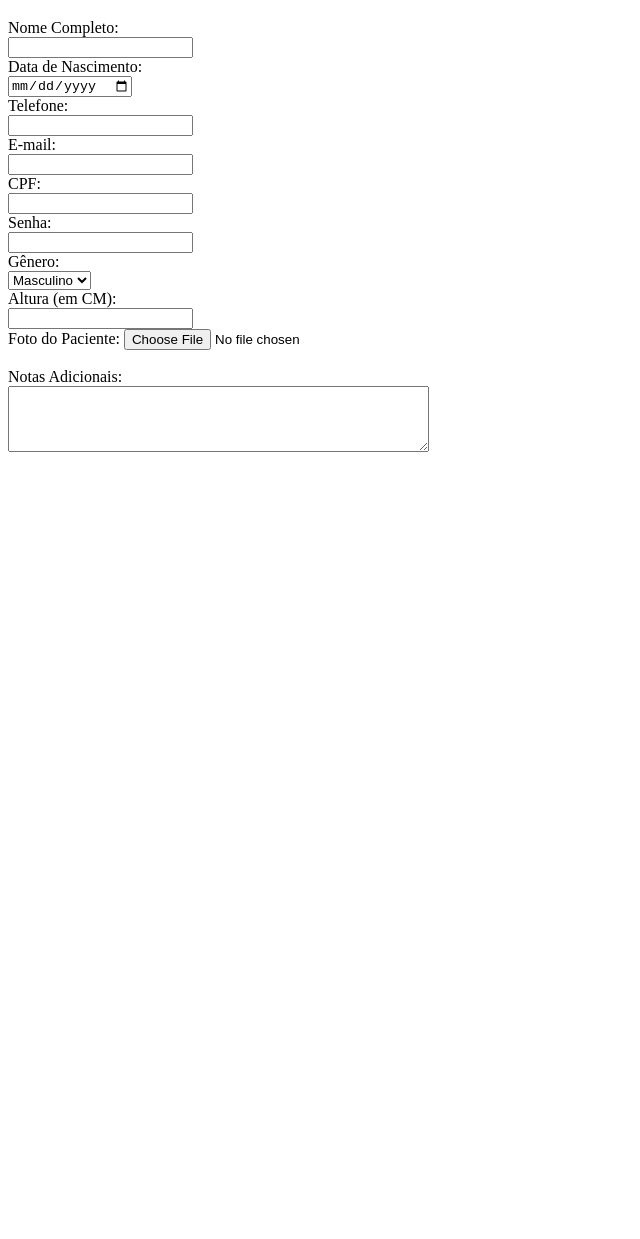
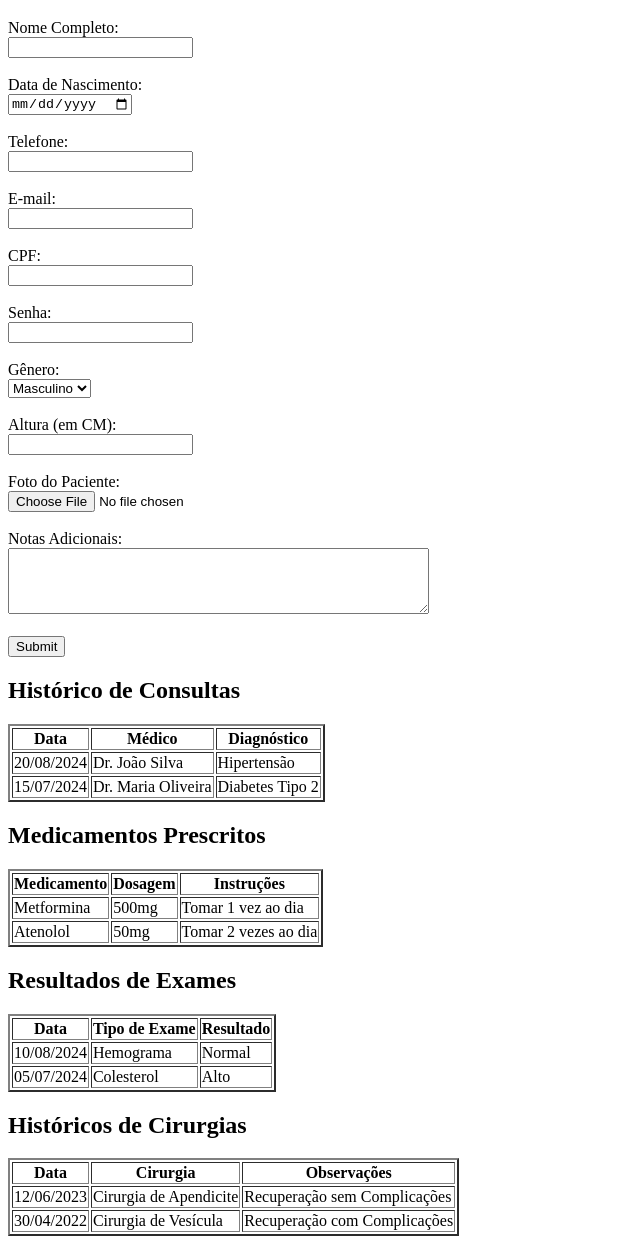
Before and after one commit to DeathOfSky/atividadepraticaHTML, a plain HTML site: page index.html in a window 1280 px wide. Shown: the part 61-1300 px from the top of the page, without its empty margins (0-640 px from the left). Before the commit the page ends 800 px from the top, so only its background shows below. Drawn offline with Linux system fonts and the light colour scheme.

Commit message:
Atividade Terminada
Atividade completa para o professor gleison

```diff
--- a/index.html
+++ b/index.html
@@ -10,37 +10,119 @@
 
     <form>
         <label for = "nome">Nome Completo: </label><br>
-        <input type = "text" name = "nome"><br>
+        <input type = "text" name = "nome"><br><br>
 
         <label for = "nascimento">Data de Nascimento: </label><br>
-        <input type = "date" name = "nascimento"><br>
+        <input type = "date" name = "nascimento"><br><br>
 
         <label for = "telefone">Telefone: </label><br>
-        <input type = "text" name = "telefone"><br>
+        <input type = "text" name = "telefone"><br><br>
 
         <label for = "e-mail">E-mail: </label><br>
-        <input for = "text" name = "e-mail"><br>
+        <input for = "text" name = "e-mail"><br><br>
 
         <label for = "cpf">CPF: </label><br>
-        <input type = "text" name = "cpf"><br>
+        <input type = "text" name = "cpf"><br><br>
 
         <label for = "senha">Senha: </label><br>
-        <input type = "text" name = "senha"><br>
+        <input type = "text" name = "senha"><br><br>
 
         <label for = "genero">Gênero: </label><br>
         <select name = "sexo" id = "">
             <option value = "masculino">Masculino</option>
             <option value = "feminino">Feminino</option>
-        </select><br>
+        </select><br><br>
 
         <label for = "altura">Altura (em CM): </label><br>
-        <input type = "text" name = "altura"><br>
+        <input type = "text" name = "altura"><br><br>
 
-        <label for = "foto">Foto do Paciente: </label>
+        <label for = "foto">Foto do Paciente: </label><br>
         <input type = "file" name = "foto"><br><br>
 
         <label for = "notas">Notas Adicionais: </label><br>
         <textarea name = "notas" rows = "4" cols = "50"></textarea><br><br>
+
+        <input type="submit">
     </form>
+    <div>
+        <h2>Histórico de Consultas</h2>
+        <table border = "2">
+            <tr>
+                <th>Data</th>
+                <th>Médico</th>
+                <th>Diagnóstico</th>
+            </tr>
+            <tr>
+                <td>20/08/2024</td>
+                <td>Dr. João Silva</td>
+                <td>Hipertensão</td>
+            </tr>
+            <tr>
+                <td>15/07/2024</td>
+                <td>Dr. Maria Oliveira</td>
+                <td>Diabetes Tipo 2</td>
+            </tr>
+        </table>
+    </div>
+    <div>
+        <h2>Medicamentos Prescritos</h2>
+        <table border = "2">
+            <tr>
+                <th>Medicamento</th>
+                <th>Dosagem</th>
+                <th>Instruções</th>
+            </tr>
+            <tr>
+                <td>Metformina</td>
+                <td>500mg</td>
+                <td>Tomar 1 vez ao dia</td>
+            </tr>
+            <tr>
+                <td>Atenolol</td>
+                <td>50mg</td>
+                <td>Tomar 2 vezes ao dia</td>
+            </tr>
+        </table>
+    </div>
+    <div>
+        <h2>Resultados de Exames</h2>
+        <table border = "2">
+            <tr>
+                <th>Data</th>
+                <th>Tipo de Exame</th>
+                <th>Resultado</th>
+            </tr>
+            <tr>
+                <td>10/08/2024</td>
+                <td>Hemograma</td>
+                <td>Normal</td>
+            </tr>
+            <tr>
+                <td>05/07/2024</td>
+                <td>Colesterol</td>
+                <td>Alto</td>
+            </tr>
+        </table>
+    </div>
+    <div>
+        <h2>Históricos de Cirurgias</h2>
+        <table border = "2">
+            <tr>
+                <th>Data</th>
+                <th>Cirurgia</th>
+                <th>Observações</th>
+            </tr>
+            <tr>
+                <td>12/06/2023</td>
+                <td>Cirurgia de Apendicite</td>
+                <td>Recuperação sem Complicações</td>
+            </tr>
+            <tr>
+                <td>30/04/2022</td>
+                <td>Cirurgia de Vesícula</td>
+                <td>Recuperação com Complicações</td>
+            </tr>
+        </table>
+    </div>
 </body>
 </html>
```
